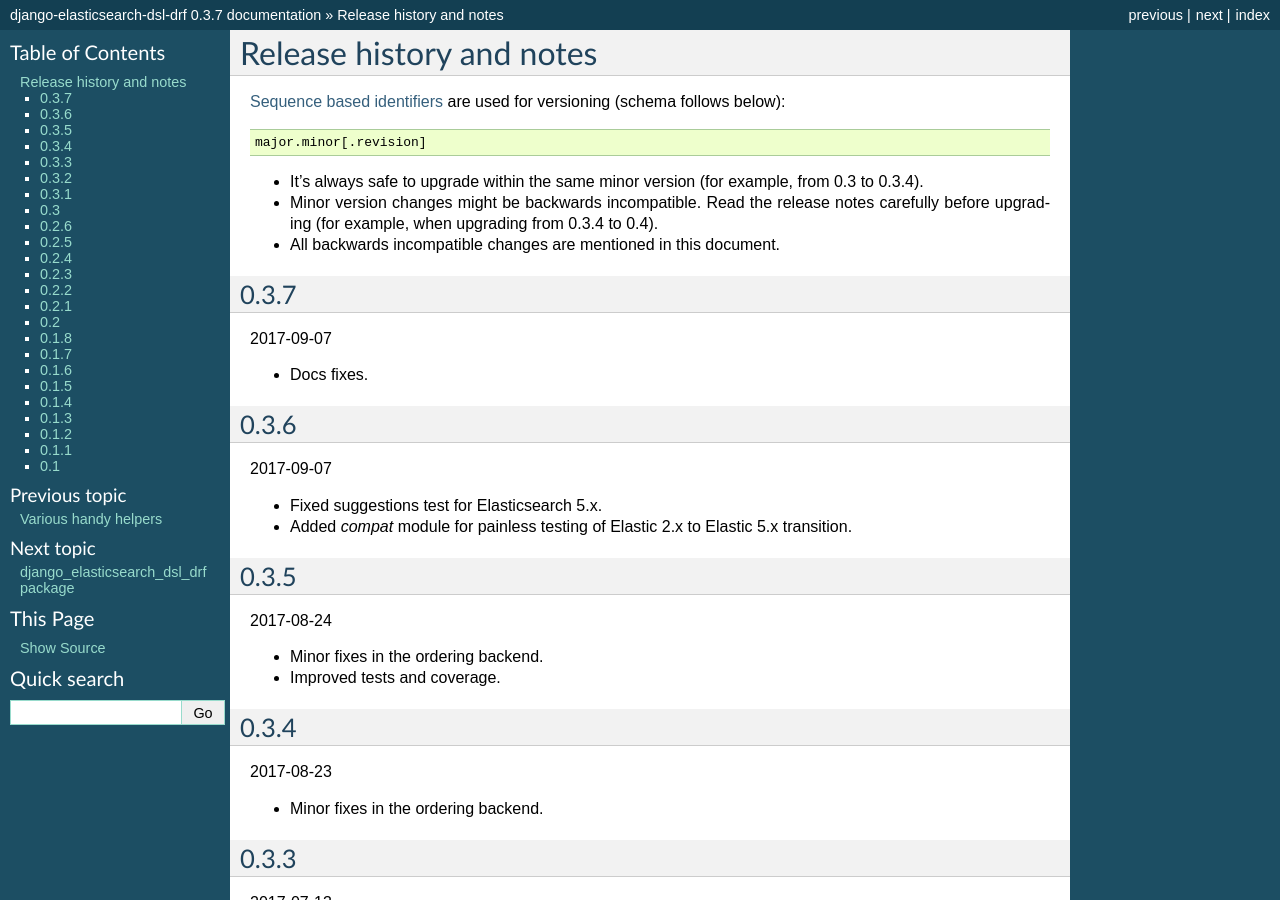
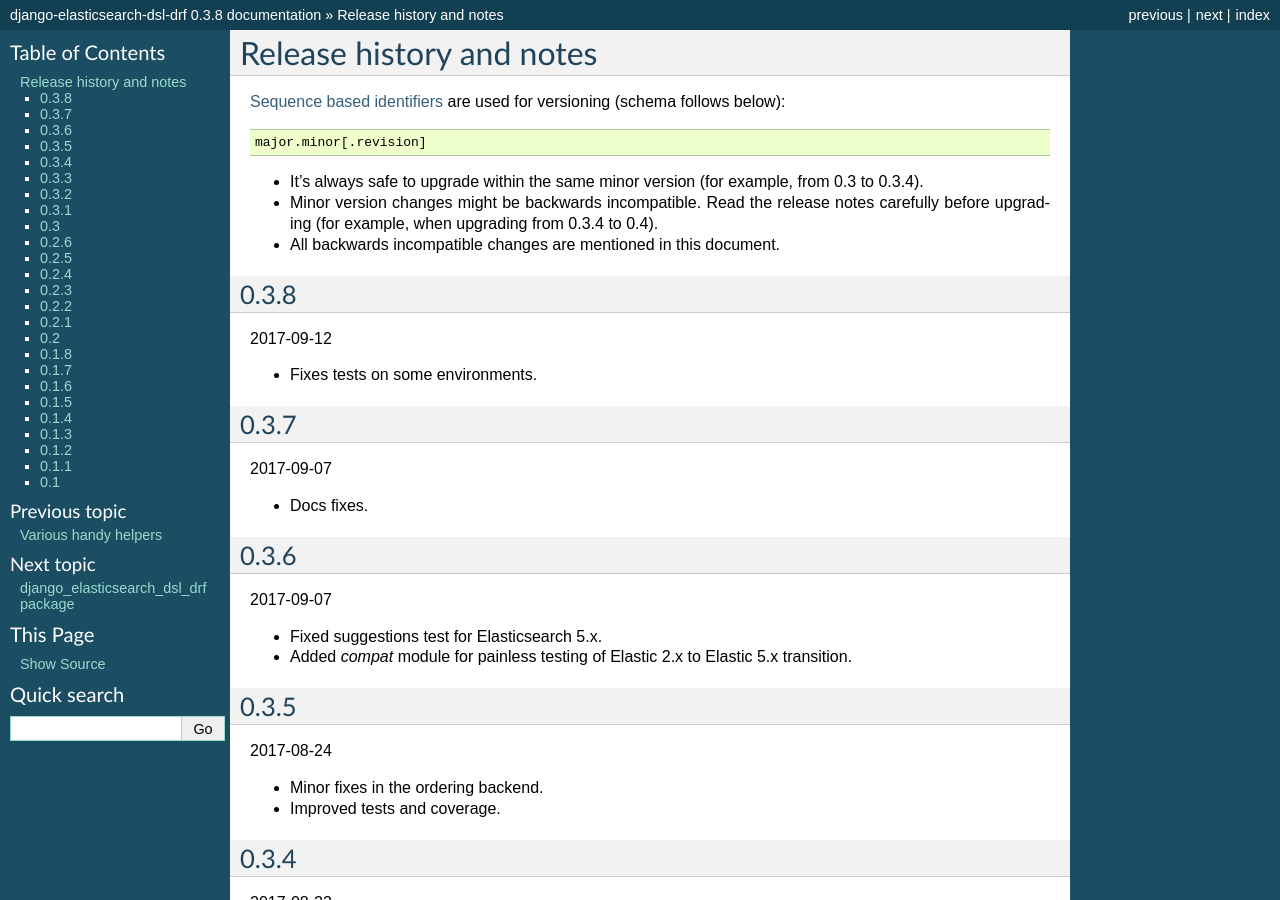
Before and after one commit to barseghyanartur/django-elasticsearch-dsl-drf, a Sphinx documentation site: the page built from docs/changelog.rst, in a window 1280 px wide and 900 px high. Built offline with Sphinx 7.4.7, drawn with Linux system fonts in a browser that asks for light colours; pages that are not in the unit, such as notebooks, are missing from menus; some of the changed text lies outside the part shown.

Commit message:
prepare 0.3.8

```diff
--- a/CHANGELOG.rst
+++ b/CHANGELOG.rst
@@ -14,6 +14,12 @@
   release notes carefully before upgrading (for example, when upgrading from
   0.3.4 to 0.4).
 - All backwards incompatible changes are mentioned in this document.
+
+0.3.8
+-----
+2017-09-12
+
+- Fixes tests on some environments.
 
 0.3.7
 -----
--- a/docs/changelog.rst
+++ b/docs/changelog.rst
@@ -14,6 +14,12 @@
   release notes carefully before upgrading (for example, when upgrading from
   0.3.4 to 0.4).
 - All backwards incompatible changes are mentioned in this document.
+
+0.3.8
+-----
+2017-09-12
+
+- Fixes tests on some environments.
 
 0.3.7
 -----
--- a/setup.py
+++ b/setup.py
@@ -2,7 +2,7 @@
 
 from setuptools import find_packages, setup
 
-version = '0.3.7'
+version = '0.3.8'
 
 DOCS_TRANSFORMATIONS = (
     (
--- a/src/django_elasticsearch_dsl_drf/__init__.py
+++ b/src/django_elasticsearch_dsl_drf/__init__.py
@@ -3,7 +3,7 @@
 """
 
 __title__ = 'django-elasticsearch-dsl-drf'
-__version__ = '0.3.7'
+__version__ = '0.3.8'
 __author__ = 'Artur Barseghyan <artur.barseghyan@gmail.com>'
 __copyright__ = '2017 Artur Barseghyan'
 __license__ = 'GPL 2.0/LGPL 2.1'
```
Also changed, not shown: 1 other file.
